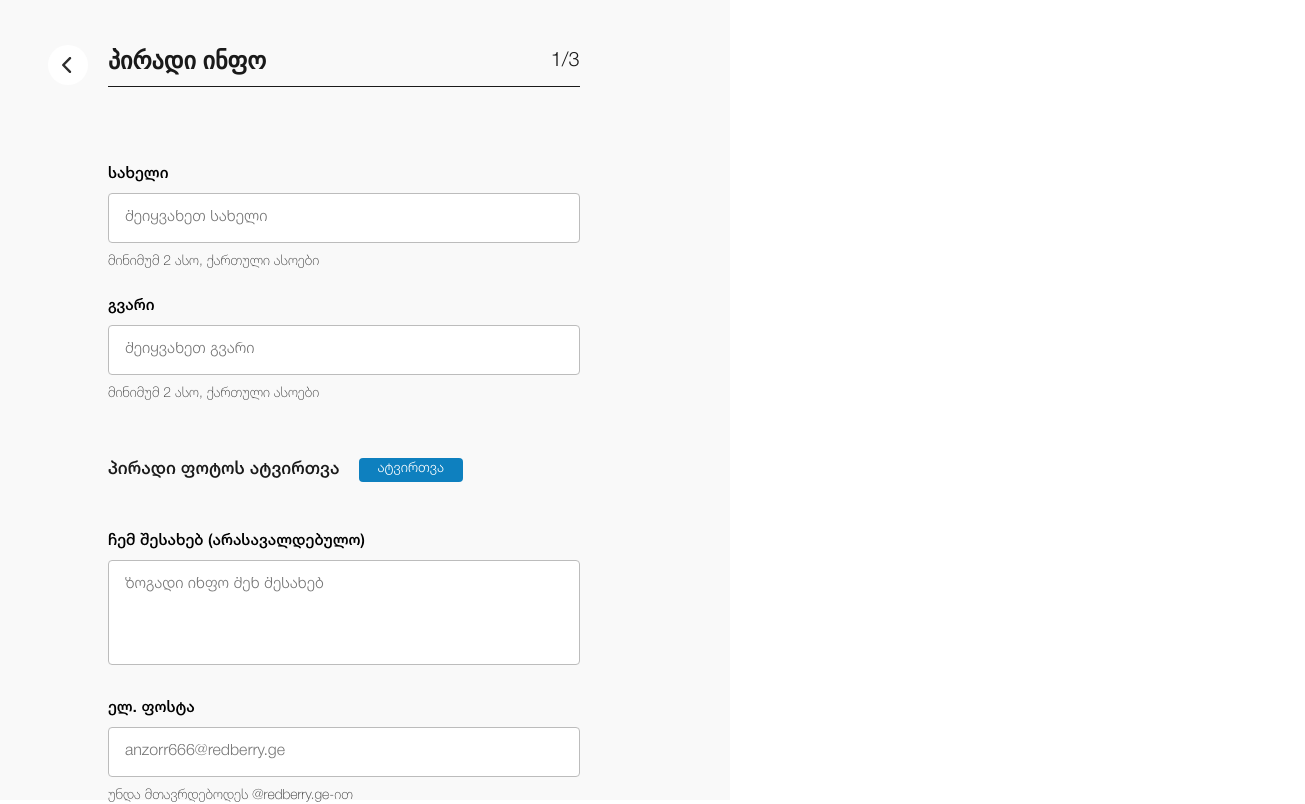
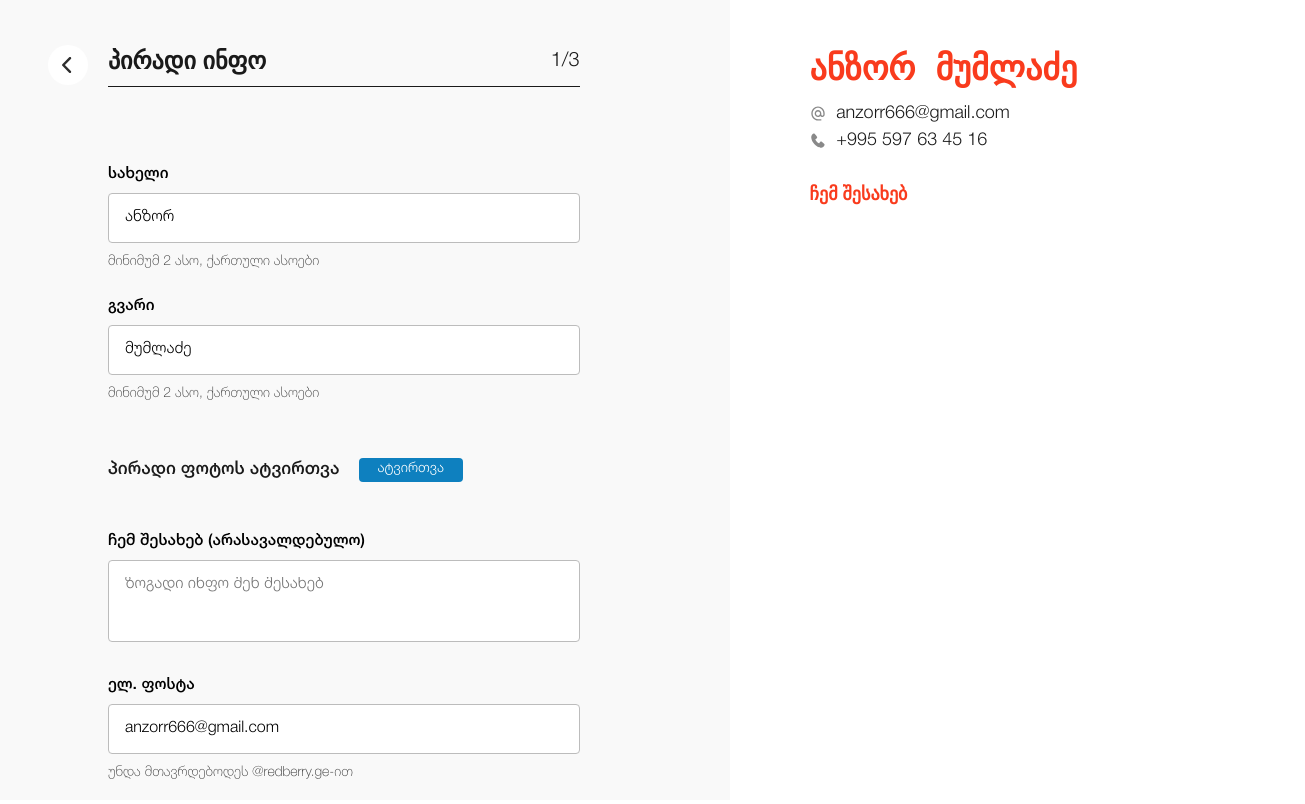
Before and after one commit to beqa200/team-7, a React (Vite) app: page /personal in a window 1280 px wide. Shown: the top 804 px of the page, 1305 px wide, since content can reach past the window. Built offline with nearby package versions, Linux system fonts and the light colour scheme.

Commit message:
feat/personal-page
create resume component
add resume component in personal page

```diff
--- a/src/pages/Personal.tsx
+++ b/src/pages/Personal.tsx
@@ -1,73 +1,138 @@
-import { Link } from "react-router-dom"
-import StyledInput, { StyledBigInput, StyledLongInput } from "./styles/StyledInput"
-import StyledLabel from "./styles/StyledLabel"
-import StyledSpan from "./styles/StyledSpan"
-import UploadPhoto from "./components/UploadPhoto"
-import { useState } from "react"
-import StyledButton from "./styles/StyledButton"
-import StyledPersonal from "./styles/StyledPersonal"
+import { Link } from "react-router-dom";
+import StyledInput, { StyledBigInput, StyledLongInput } from "./styles/StyledInput";
+import StyledLabel from "./styles/StyledLabel";
+import StyledSpan from "./styles/StyledSpan";
+import UploadPhoto from "./components/UploadPhoto";
+import { useState } from "react";
+import StyledButton from "./styles/StyledButton";
+import StyledPersonal from "./styles/StyledPersonal";
+import Resume from "./components/Resume";
 
 function Personal() {
-
-  const [selectedFile, setSelectedFile] = useState<File | null>(null);
+  const [preview, setPreview] = useState<string | null>(null);
 
   const handleFileChange = (file: File) => {
-      setSelectedFile(file);
+    const objectUrl = URL.createObjectURL(file);
+    setPreview(objectUrl);
+    setResumeInfo((prevState) => ({
+      ...prevState,
+      photo: file
+    }));
   };
 
-  console.log(selectedFile);
+  const [resumeInfo, setResumeInfo] = useState({
+    name: "ანზორ",
+    surname: "მუმლაძე",
+    about: "",
+    email: "anzorr666@gmail.com",
+    number: "+995 597 63 45 16",
+    photo: null as File | null
+  });
 
+  const handleChange = (e: React.ChangeEvent<HTMLInputElement | HTMLTextAreaElement>) => {
+    const { id, value } = e.target;
+    setResumeInfo((prevState) => ({
+      ...prevState,
+      [id]: value
+    }));
+  };
+
+  const handleSubmit = async (e: React.FormEvent<HTMLFormElement>) => {
+    e.preventDefault();
+
+    const formData = new FormData();
+    formData.append("name", resumeInfo.name);
+    formData.append("surname", resumeInfo.surname);
+    formData.append("about", resumeInfo.about);
+    formData.append("email", resumeInfo.email);
+    formData.append("number", resumeInfo.number);
+    if (resumeInfo.photo) {
+      formData.append("photo", resumeInfo.photo);
+    }
+  };
+
+  console.log(preview, resumeInfo)
   return (
     <StyledPersonal>
       <div className="form-container">
-        <Link to={'/'}><img src="/images/back-arrow.svg" alt="arrow icon" /></Link>
-        <form>
+        <Link to={"/"}>
+          <img src="/images/back-arrow.svg" alt="arrow icon" />
+        </Link>
+        <form onSubmit={handleSubmit}>
           <div className="title">
             <h2>პირადი ინფო</h2>
             <span>1/3</span>
           </div>
 
-            <section >
+          <section>
             <div>
-                <StyledLabel htmlFor="">სახელი</StyledLabel>
-                <StyledInput type="text" placeholder="შეიყვანეთ სახელი"/>
+              <StyledLabel htmlFor="name">სახელი</StyledLabel>
+              <StyledInput
+                type="text"
+                id="name"
+                placeholder="შეიყვანეთ სახელი"
+                value={resumeInfo.name}
+                onChange={handleChange}
+              />
               <StyledSpan>მინიმუმ 2 ასო, ქართული ასოები</StyledSpan>
             </div>
             <div>
-                <StyledLabel htmlFor="">გვარი</StyledLabel>
-                <StyledInput type="text" placeholder="შეიყვანეთ გვარი"/>
+              <StyledLabel htmlFor="surname">გვარი</StyledLabel>
+              <StyledInput
+                type="text"
+                id="surname"
+                placeholder="შეიყვანეთ გვარი"
+                value={resumeInfo.surname}
+                onChange={handleChange}
+              />
               <StyledSpan>მინიმუმ 2 ასო, ქართული ასოები</StyledSpan>
             </div>
+          </section>
 
-            </section>
-            <UploadPhoto onFileChange={handleFileChange}/>
+          <UploadPhoto onFileChange={handleFileChange} />
 
           <div className="about-section">
-              <StyledLabel htmlFor="">ჩემ შესახებ (არასავალდებულო)</StyledLabel>
-              <StyledBigInput type="text" placeholder="ზოგადი ინფო შენ შესახებ"/>
+            <StyledLabel htmlFor="about">ჩემ შესახებ (არასავალდებულო)</StyledLabel>
+            <StyledBigInput
+              type="text"
+              id="about"
+              placeholder="ზოგადი ინფო შენ შესახებ"
+              value={resumeInfo.about}
+              onChange={handleChange}
+            />
           </div>
 
           <div className="email-section">
-              <StyledLabel htmlFor="">ელ. ფოსტა</StyledLabel>
-              <StyledLongInput type="text" placeholder="anzorr666@redberry.ge"/>
+            <StyledLabel htmlFor="email">ელ. ფოსტა</StyledLabel>
+            <StyledLongInput
+              type="text"
+              id="email"
+              placeholder="anzorr666@redberry.ge"
+              value={resumeInfo.email}
+              onChange={handleChange}
+            />
             <StyledSpan>უნდა მთავრდებოდეს @redberry.ge-ით</StyledSpan>
           </div>
 
           <div className="number-section">
-              <StyledLabel htmlFor="">მობილურის ნომერი</StyledLabel>
-              <StyledLongInput type="text" placeholder="+995 551 12 34 56"/>
+            <StyledLabel htmlFor="number">მობილურის ნომერი</StyledLabel>
+            <StyledLongInput
+              type="text"
+              id="number"
+              placeholder="+995 551 12 34 56"
+              value={resumeInfo.number}
+              onChange={handleChange}
+            />
             <StyledSpan>უნდა აკმაყოფილებდეს ქართული მობილურის ნომრის ფორმატს</StyledSpan>
           </div>
-
-            <Link to={'/experience'} className="next"><StyledButton>შემდეგი</StyledButton></Link>
+          <Link to={"/experience"} className="next">
+          <StyledButton type="submit">შემდეგი</StyledButton>
+          </Link>
         </form>
       </div>
-      <div className="result">
-
-      </div>
-
+      <Resume  preview={preview} resumeInfo={resumeInfo}/>
     </StyledPersonal>
-  )
+  );
 }
 
-export default Personal
+export default Personal;
--- /dev/null
+++ b/src/pages/components/Resume.tsx
@@ -0,0 +1,44 @@
+import { StyledResult } from "../styles/StyledPersonal"
+
+interface ResumeProps{
+    resumeInfo: {
+        name: string;
+        surname: string;
+        about: string;
+        email: string;
+        number: string;
+        photo: File | null;
+    },
+    preview: string | null,
+}
+
+function Resume({resumeInfo, preview}:ResumeProps) {
+  return (
+    <StyledResult>
+        <div className="info-wrapper">
+          <div className="name-wrapper">
+            <h4>{resumeInfo.name}</h4>
+            <h4>{resumeInfo.surname}</h4>
+          </div>
+          <div className="email-wrapper">
+            <img src="/images/icon-email.svg" alt="email icon" />
+            <p>{resumeInfo.email}</p>
+          </div>
+          <div className="number-wrapper">
+            <img src="/images/icon-number.svg" alt="phone icon" />
+            <p>{resumeInfo.number}</p>
+          </div>
+          <div className="about-wrapper">
+            <h5>ჩემ შესახებ</h5>
+            <p>{resumeInfo.about}</p>
+          </div>
+        </div>
+
+        <div className="img-container">
+          {preview && <img src={preview} alt="profile" />}
+        </div>
+      </StyledResult>
+  )
+}
+
+export default Resume
--- a/src/pages/styles/StyledInput.ts
+++ b/src/pages/styles/StyledInput.ts
@@ -41,7 +41,7 @@ export default StyledInput
 export const StyledBigInput = styled(StyledInput)`
 
         width: 100%;
-        padding: 13px 16px 69px;
+        padding: 13px 83px 46px 16px;
 
 `
 
--- a/src/pages/styles/StyledPersonal.ts
+++ b/src/pages/styles/StyledPersonal.ts
@@ -103,11 +103,83 @@ const StyledPersonal = styled.div`
     }
 
 
+`
 
+export const StyledResult = styled.section`
 
+    padding: 48px 75px 44px 80px;
+    display: grid;
+    grid-template-columns: 63.2% 36.8%;
 
+    .info-wrapper{
 
+        .name-wrapper{
+            display: flex;
+            flex-direction: row;
+            align-items: center;
+            gap: 20px;
+            margin-bottom: 17px;
 
+            & > h4{
+                font-size: 34px;
+                font-weight: bold;
+                color: #f93b1d;
+            }
+        }
+
+        .email-wrapper,
+        .number-wrapper{
+            display: flex;
+            flex-direction: row;
+            align-items: center;
+            gap: 10px;
+
+            & > img{
+                width: 16.7px;
+                height: 16.7px;
+            }
+
+            & > p{
+                font-size: 18px;
+                font-weight: normal;
+                color: #1a1a1a;
+            }
+        }
+
+        .number-wrapper{
+            margin:10px 0 34px;
+        }
+
+        .about-wrapper{
+            display: flex;
+            flex-direction: column;
+            gap: 15px;
+
+            & > h5{
+                font-size: 18px;
+                font-weight: bold;
+                color: #f93b1d;
+            }
+
+            & > p{
+                font-size: 16px;
+                font-weight: normal;
+                line-height: 1.38;
+                color: #000;
+            }
+        }
+    }
+
+    .img-container{
+        width: 246px;
+        height: 246px;
+
+        & > img{
+            width: 100%;
+            height: 100%;
+            border-radius: 133px;
+        }
+    }
 `
 
 
```
Also changed, not shown: public/images/icon-email.svg (added), public/images/icon-number.svg (added). Lines whose indentation alone changed are shown as unchanged.
